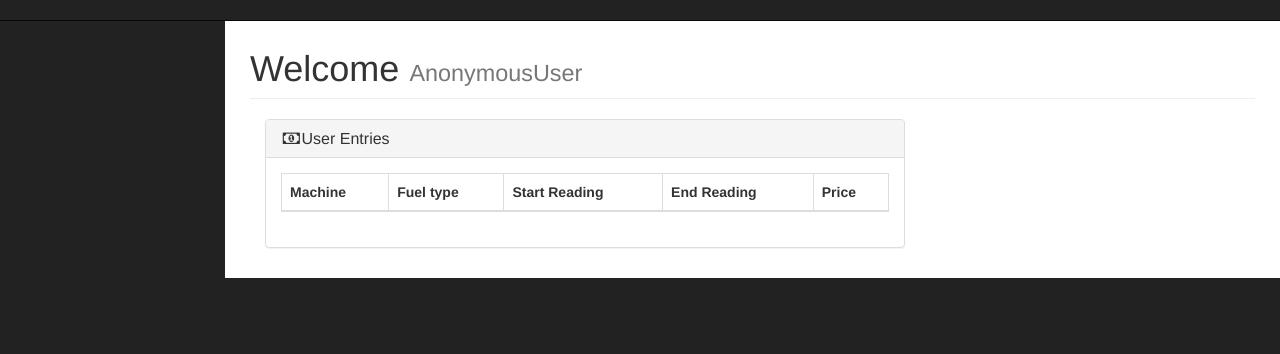
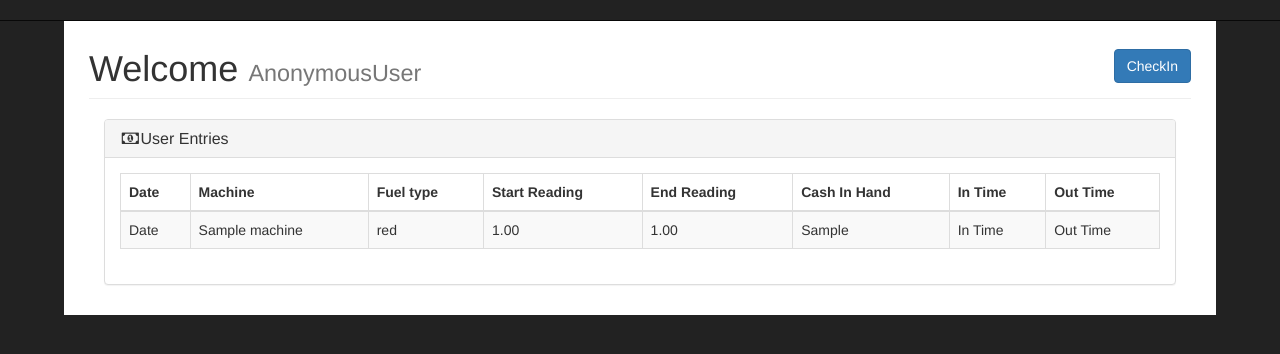
Before and after one commit to VijeshVenugopal/bunk, a Django app: page /employee/entries/ in a window 1280 px wide. Shown: the part 51-405 px from the top of the page. Run offline with Django 3.2, Linux system fonts and the light colour scheme; data comes from the database, SQL or seed files in the repository; tables that the repository leaves empty hold one stand-in row (values such as "Sample post"); lists and menus that the app fills with data are empty; some libraries are stand-ins or nearby versions.

Commit message:
Template changes for entry list view and added chekin button

```diff
--- a/petroapp/views.py
+++ b/petroapp/views.py
@@ -13,8 +13,7 @@ class EntryListView(ListView):
 
     def get_context_data(self, **kwargs):
         context = super(EntryListView, self).get_context_data(**kwargs)
-	context['entries'] = DailyInputs.objects.filter(date__startswith=date.today())
-	print context
+	context['entries'] = DailyInputs.objects.all()
 	return context
 
 
--- a/static/css/sb-admin.css
+++ b/static/css/sb-admin.css
@@ -243,3 +243,7 @@ ul.alert-dropdown {
     border-radius: 9px;
     width: 268px;
 }
+.employee_wrapper{
+    width:90%!important;
+    margin-left: 5%;
+}
--- a/templates/employee/entry_list.html
+++ b/templates/employee/entry_list.html
@@ -1,31 +1,28 @@
 {% extends 'employee_base.html' %}
 {% block content %}
-<div id="page-wrapper">
-
+<style type="text/css">
+    #wrapper{
+        padding: 0px
+    }
+</style>
+<div id="page-wrapper" class="employee_wrapper">
     <div class="container-fluid">
-
-<!-- Page Heading -->
         <div class="row">
             <div class="col-lg-12">
                 <h1 class="page-header">
                     Welcome <small>{{request.user}}</small>
+                    <button class="btn btn-primary" style="float:right">CheckIn</button>
                 </h1>
-
             </div>
         </div>
-                <!-- /.row -->
 		{% if messages %}
-		    <ul class="messagelist">{% for message in messages %}<li>{{ message }}</li>{% endfor %}</ul>
+		    <ul class="messagelist">
+                {% for message in messages %}<li>{{ message }}</li>{% endfor %}
+            </ul>
     	{% endif %}
-
 		<div class="row">
             <div class="col-lg-12">
-
-
-
-
-
-<div class="col-lg-8">
+                <div class="col-lg-12">
                     <div class="panel panel-default">
                         <div class="panel-heading">
                             <h3 class="panel-title"><i class="fa fa-money fa-fw"></i>User Entries</h3>
@@ -35,21 +32,27 @@
                                 <table class="table table-bordered table-hover table-striped">
                                     <thead>
                                         <tr>
+                                            <th>Date</th>
                                             <th>Machine</th>
                                             <th>Fuel type</th>
                                             <th>Start Reading</th>
                                             <th>End Reading</th>
-						<th>Price</th>
+						                    <th>Cash In Hand</th>
+                                            <th>In Time</th>
+                                            <th>Out Time</th>
                                         </tr>
                                     </thead>
                                     <tbody>
 					                {% for entry in entries %}
                                         <tr>
+                                            <td>Date</td>
                                             <td>{{ entry.machine }}</td>
                                             <td>{{ entry.fuel_type }}</td>
                                             <td>{{ entry.start_reading }}</td>
                                             <td>{{ entry.end_reading }}</td>
 						                    <td>{{ entry.price }}</td>
+                                            <td>In Time</td>
+                                            <td>Out Time</td>
                                         </tr>
                                     {% endfor %}
                                     </tbody>
@@ -57,25 +60,9 @@
                             </div>
                         </div>
                     </div>
-
-
-
-
-
-
-
-
-
-
-
-
-
-
-
-
 		        </div>
 		    </div>
-
+	    </div>
     </div>
 </div>
 
--- a/templates/landing.html
+++ b/templates/landing.html
@@ -67,7 +67,7 @@
           <p>Some text in the modal.</p>
         </div>
         <div class="modal-footer">
-          <input type="submit" value="Login" />
+          <input type="submit" value="Login" class="btn btn-default"/>
           <button type="button" class="btn btn-default" data-dismiss="modal">Close</button>
         </div>
         </form>
--- a/templates/registration/login.html
+++ b/templates/registration/login.html
@@ -1,4 +1,4 @@
-<form method="POST" action="" />
+<form method="POST" action="/dashboard" />
 {% csrf_token %}
 {{form.as_p}}
 <input type="submit" value="submit">
```
Lines whose indentation alone changed are shown as unchanged.
